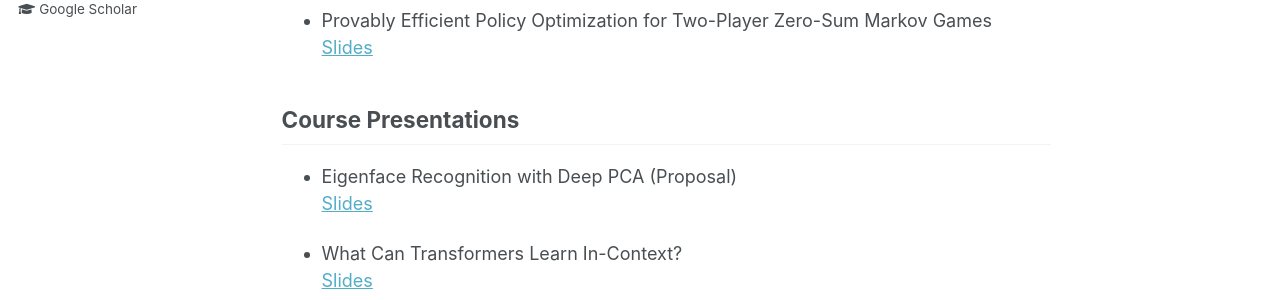
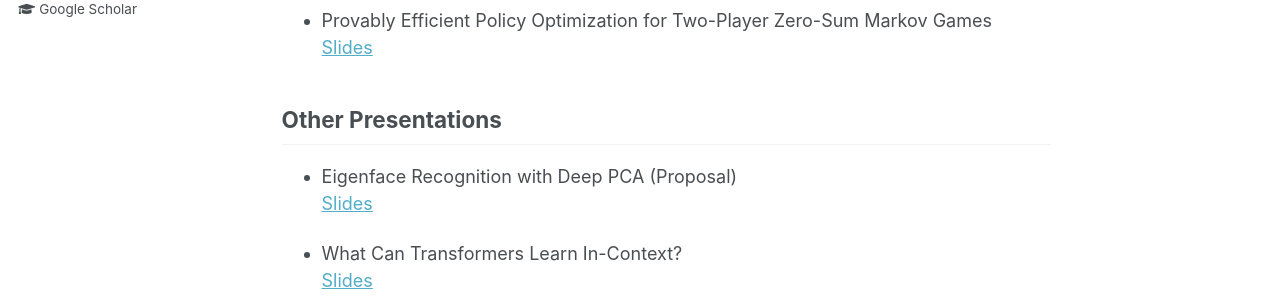
Before and after one commit to zhaoyl18/zhaoyl18.github.io, a Jekyll site: the page built from _pages/talks.md, in a window 1280 px wide and 968 px high. Shown: the part 488-788 px from the top of the window. Built offline with Jekyll 4.4.1, drawn with Linux system fonts in a browser that asks for light colours; some web fonts are replaced.

Commit message:
Update talks.md

```diff
--- a/_pages/talks.md
+++ b/_pages/talks.md
@@ -20,7 +20,7 @@ redirect_from:
 * Provably Efficient Policy Optimization for Two-Player Zero-Sum Markov Games
 [Slides](https://yulaizhao.com/files/slides_pgt.pdf)
 
-## Course Presentations
+## Other Presentations
 
 * Eigenface Recognition with Deep PCA (Proposal)
 [Slides](https://yulaizhao.com/files/slides_ECE571_proposal.pdf)
```
